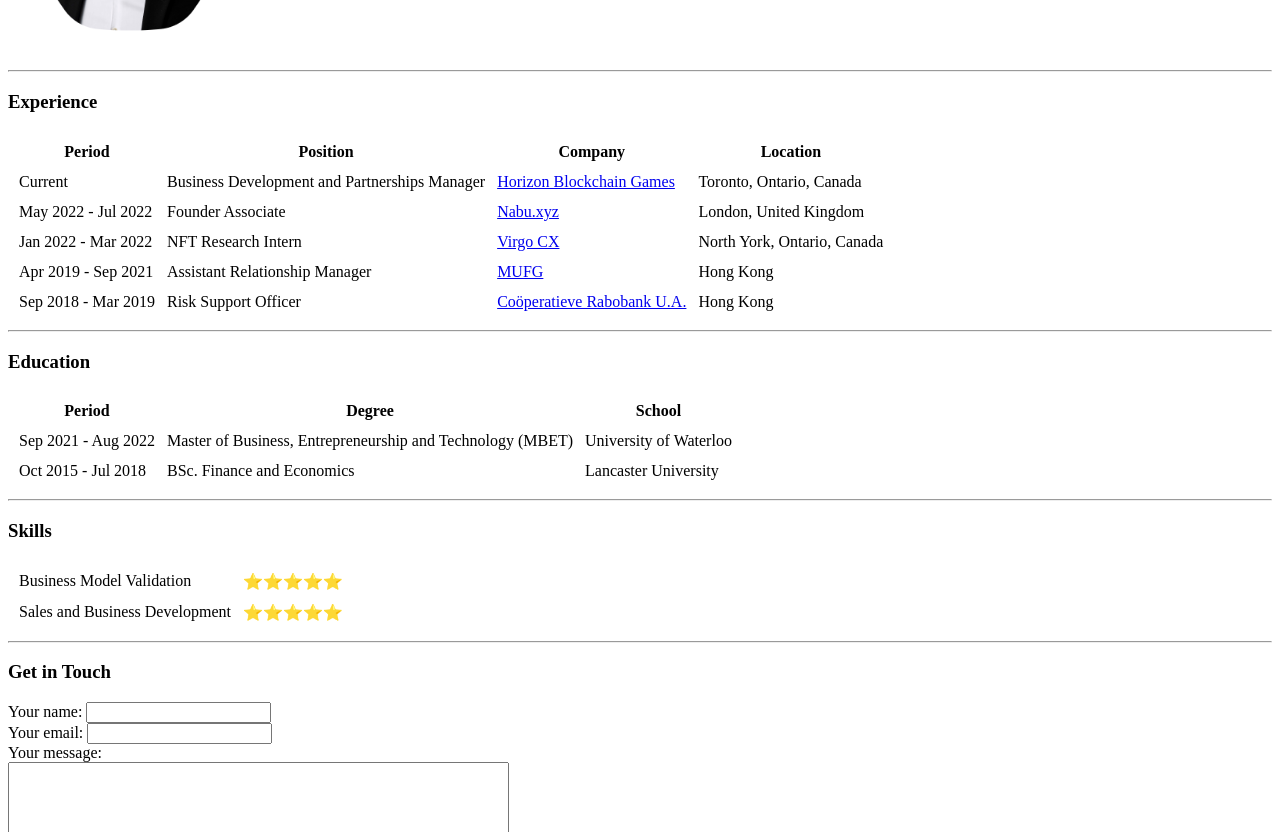
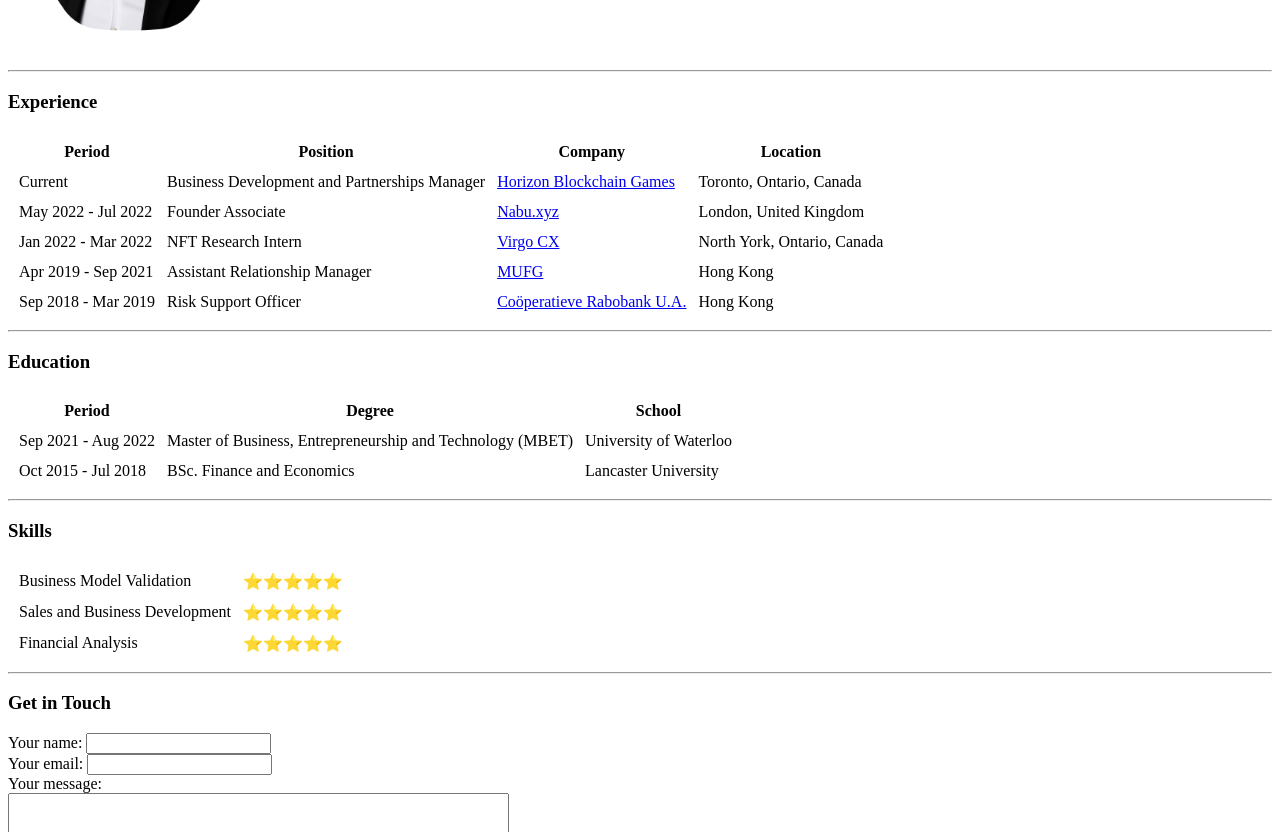
Before and after one commit to howardhwt/cv, a plain HTML site: page index.html in a window 1280 px wide. Shown: the part 192-1024 px from the top of the page. Drawn offline with Linux system fonts and the light colour scheme.

Commit message:
added skill-financial analysis

```diff
--- a/index.html
+++ b/index.html
@@ -108,6 +108,10 @@
                     <td>Sales and Business Development</td>
                     <td>⭐️⭐️⭐️⭐️⭐️</td>
                 </tr>
+                <tr>
+                    <td>Financial Analysis</td>
+                    <td>⭐️⭐️⭐️⭐️⭐️</td>
+                </tr>
             </table>
         </div>
         <hr>
```
